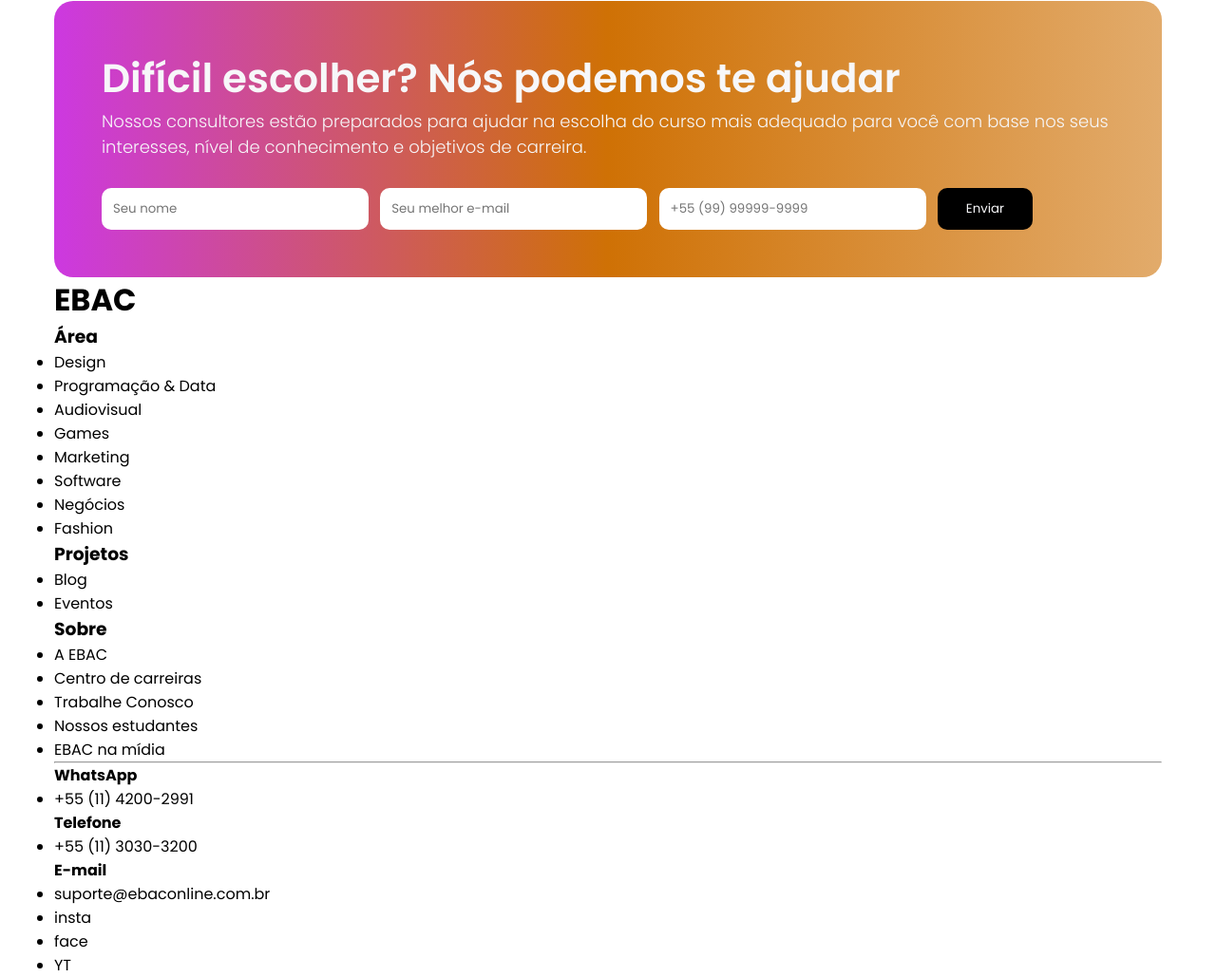
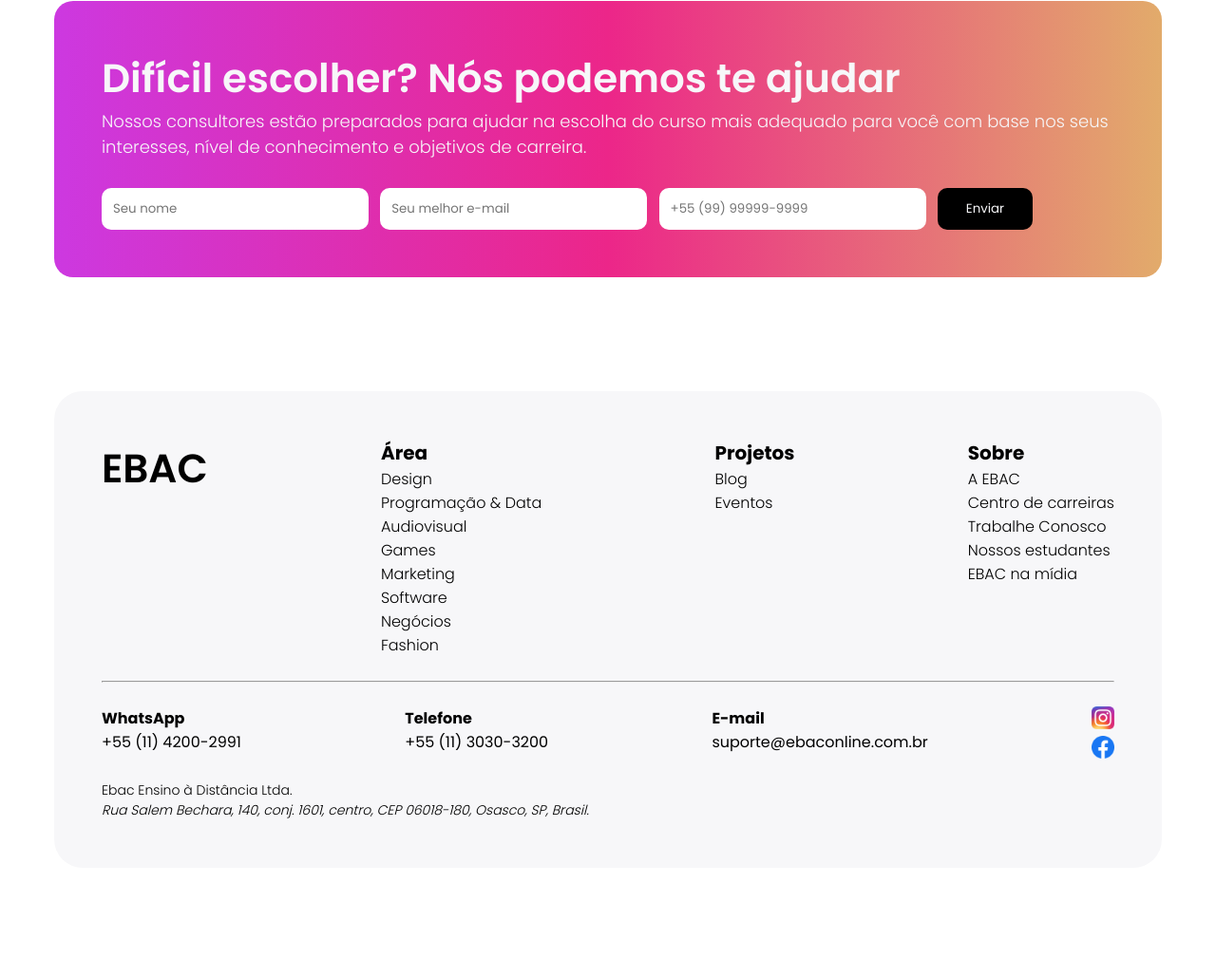
Before and after one commit to AlvesThiago/Projeto1Ebac, a plain HTML site: page index.html in a window 1280 px wide. Shown: the part 2188-3217 px from the top of the page at 95% size. After the commit the page ends 3142 px from the top, so only its background shows below. Drawn offline with Linux system fonts and the light colour scheme.

Commit message:
estilização do footer

```diff
--- a/index.html
+++ b/index.html
@@ -117,9 +117,11 @@
                 </div>
             </div>
         </section>
+    </main>
 
-        <footer>
-            <div>
+    <footer class="container">
+        <div class="footer">
+            <div class="footer-container">
                 <div>
                     <h1>EBAC</h1>
                 </div>
@@ -156,10 +158,11 @@
                         <li><a href="#">EBAC na mídia</a></li>
                     </ul>
                 </div>
+            </div>
 
-                <hr>
+                <hr class="line">
 
-                <div>
+            <div class="footer-container">
                 <div>
                     <h4>WhatsApp</h4>
                     <ul>
@@ -181,20 +184,20 @@
                     </ul>
                 </div>
 
-                    <ul>
-                        <li><a href="#">insta</a></li>
-                        <li><a href="#">face</a></li>
-                        <li><a href="#">YT</a></li>
+                <ul class="social-links">
+                    <li><a href="#"><img src="images/instagram.png" alt="logo do instagram"></a></li>
+                    <li><a href="#"><img src="images/facebook.png" alt="logo do instagram"></a></li>
                 </ul>
+            </div>
 
+            <div class="description">
+                <p>Ebac Ensino à Distância Ltda.</p>
+                <address>Rua Salem Bechara, 140, conj. 1601, centro, CEP 06018-180, Osasco, SP, Brasil.</address>
             </div>
+
+
         </div>
     </footer>
 
-
-
-
-    </main>
-
 </body>
 </html>
--- a/main.css
+++ b/main.css
@@ -69,6 +69,7 @@ header li a:hover{
 .home h1,
 .content h1,
 .sellers h1,
+.footer-container h1,
 .contact h1{
     font-size: 42px;
     font-weight: 600;
@@ -204,7 +205,7 @@ header li a:hover{
 }
 
 .contact-container{
-    background-image: linear-gradient(to right, rgba(194, 15, 218, 0.829), rgb(207, 113, 5), rgb(226, 171, 107));
+    background-image: linear-gradient(to right, rgba(194, 15, 218, 0.829), rgb(236, 38, 137), rgb(226, 171, 107));
     text-align: start;
     border-radius: 20px;
     padding: 50px;
@@ -240,3 +241,56 @@ header li a:hover{
 .contact-forms button:hover{
     background-color: rgb(105, 105, 230);
 }
+
+
+.footer{
+    background-color: #F7F7F9;
+    padding: 50px;
+    margin-top: 120px;
+    margin-bottom: 40px;
+    border-radius: 30px;
+}
+
+.footer-container ul{
+    list-style: none;
+}
+
+.footer-container{
+    display: flex;
+    justify-content: space-between;
+}
+
+.footer-container h3{
+    font-size: 20px;
+}
+
+.footer-container h4{
+    font-size: 16px;
+}
+
+.footer-container a{
+    font-weight: 300;
+}
+
+.footer-container a:hover{
+    font-weight: 500;
+}
+
+.line{
+    margin-top: 25px;
+    margin-bottom: 25px;
+}
+
+.social-links img{
+    height: 24px;
+}
+
+.description{
+    margin-top: 16px;
+}
+
+.description p,
+.description address{
+    font-weight: 300;
+    font-size: 14px;
+}
```
Lines whose indentation alone changed are shown as unchanged.
